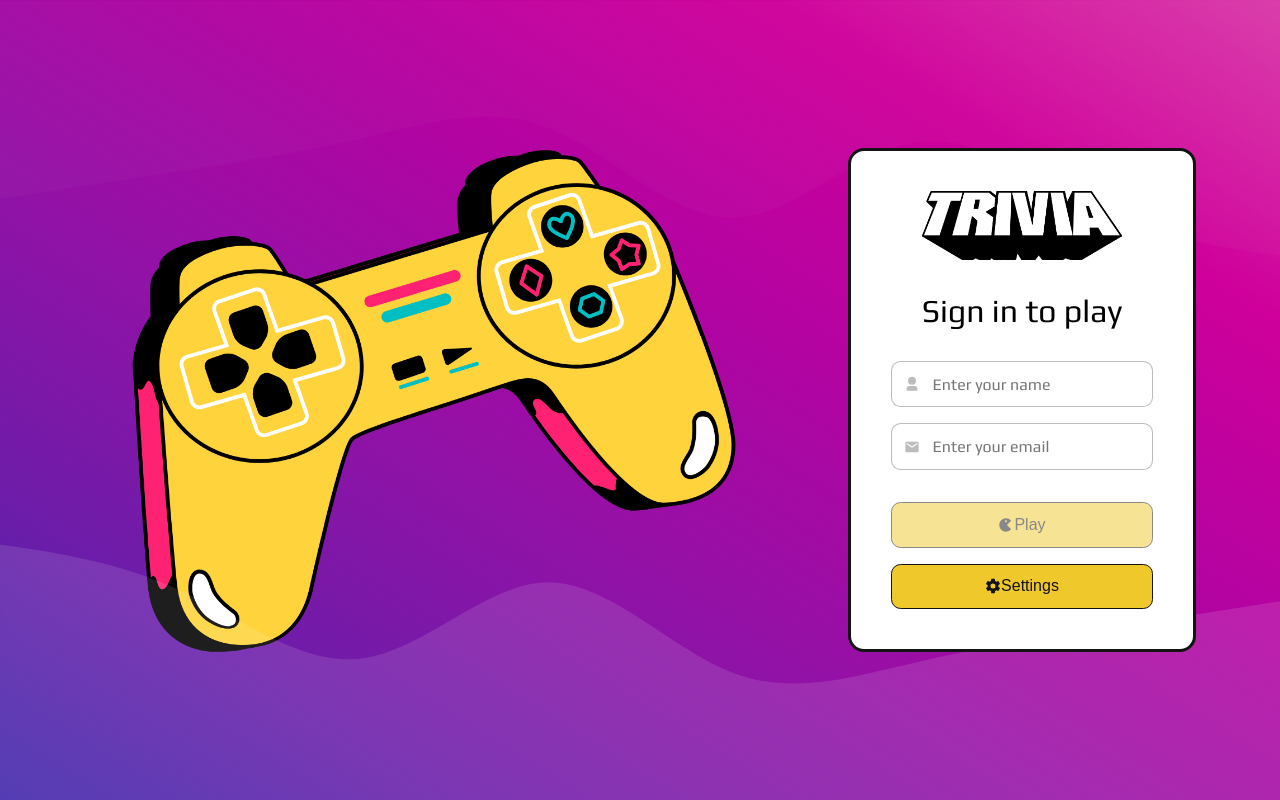
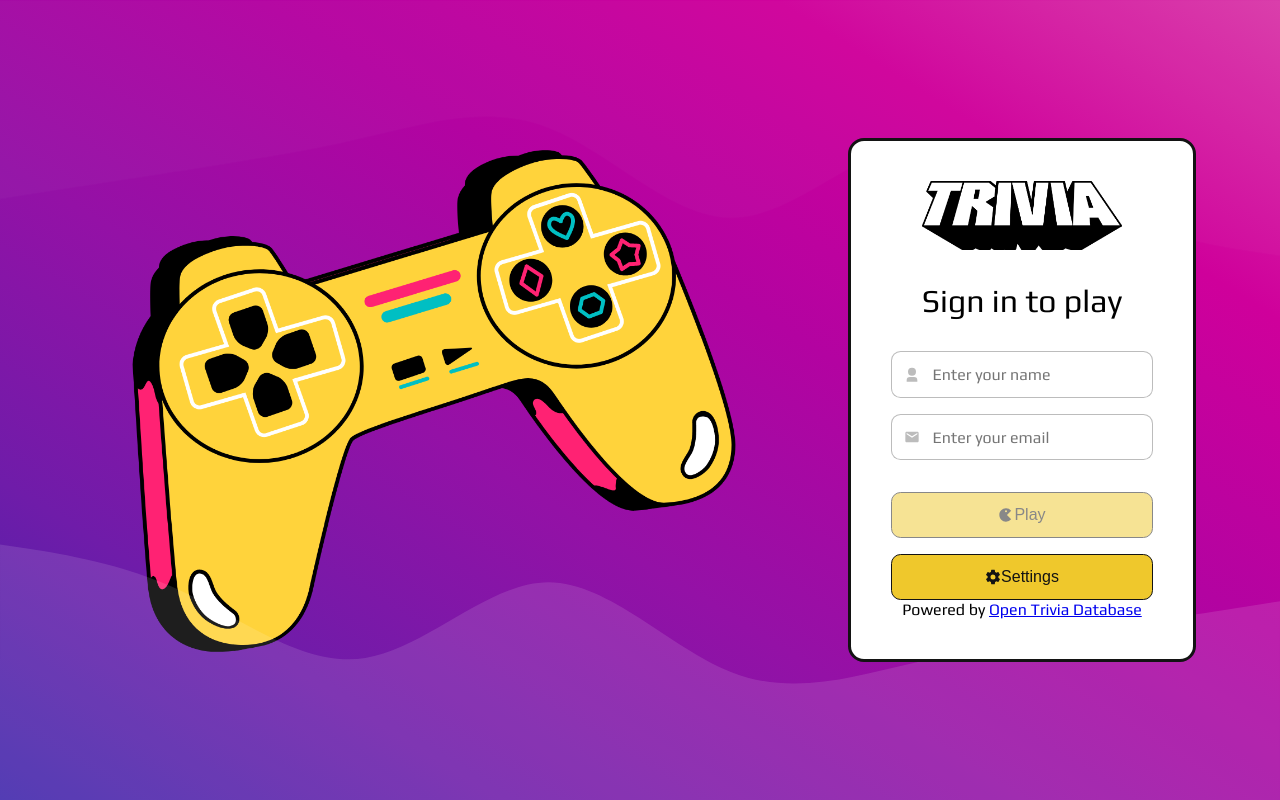
Before and after one commit to raphaelalmeidamartins/trivia, a React (Create React App) app: page /#/ in a window 1280 px wide. Built offline with nearby package versions, Linux system fonts and the light colour scheme.

Commit message:
Added API attribution.

```diff
--- a/src/components/LoginForm.js
+++ b/src/components/LoginForm.js
@@ -91,6 +91,7 @@ class LoginForm extends Component {
           <span>Play</span>
         </button>
         <SettingsButton history={ history } />
+        <p>Powered by <a href="https://opentdb.com/">Open Trivia Database</a></p>
       </form>
     );
   }
```
